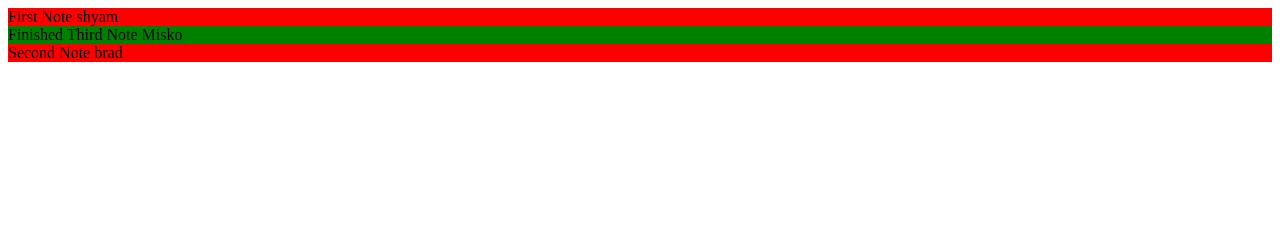
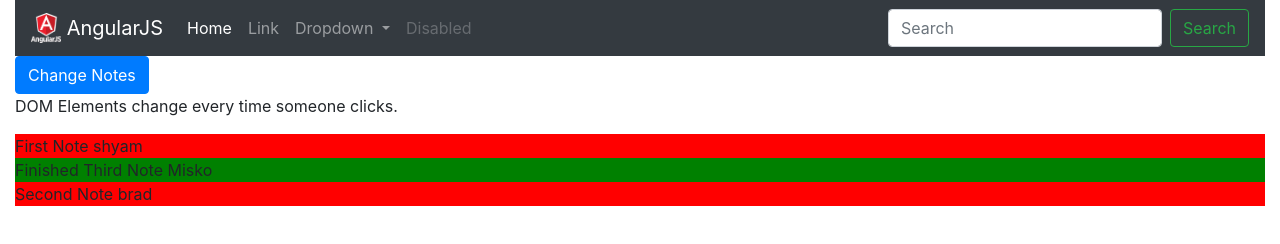
Before and after one commit to charliegdev/angularJS-sample, a website: page index.html in a window 1280 px wide. Drawn offline with nearby package versions, Linux system fonts and the light colour scheme.

Commit message:
Add Bootstrap styles.

```diff
--- a/index.html
+++ b/index.html
@@ -1,15 +1,69 @@
 <!DOCTYPE html>
-<html ng-app="notesApp">
+<html lang="en" ng-app="notesApp">
+
 <head>
+    <meta charset="utf-8">
+    <meta name="viewport" content="width=device-width, initial-scale=1, shrink-to-fit=no">
+    <link rel="stylesheet" href="https://maxcdn.bootstrapcdn.com/bootstrap/4.0.0/css/bootstrap.min.css" integrity="sha384-Gn5384xqQ1aoWXA+058RXPxPg6fy4IWvTNh0E263XmFcJlSAwiGgFAW/dAiS6JXm" crossorigin="anonymous">
+    <link rel="stylesheet" href="style.css">
+
     <title>Hello AngularJS</title>
-        <link rel="stylesheet" href="style.css">
-        <script src="/node_modules/angular/angular.js"></script>
 </head>
+
 <body ng-controller="MainCtrl as ctrl">
+    <div class="container-fluid">
+        <nav class="navbar navbar-expand-lg navbar-dark bg-dark">
+            <a class="navbar-brand" href="#">
+                <img src="logo.png" width="30" height="30" class="d-inline-block align-top" alt="">
+                AngularJS
+            </a>
+            <button class="navbar-toggler" type="button" data-toggle="collapse" data-target="#navbarSupportedContent" aria-controls="navbarSupportedContent" aria-expanded="false" aria-label="Toggle navigation">
+                <span class="navbar-toggler-icon"></span>
+            </button>
+
+            <div class="collapse navbar-collapse" id="navbarSupportedContent">
+                <ul class="navbar-nav mr-auto">
+                    <li class="nav-item active">
+                        <a class="nav-link" href="#">Home <span class="sr-only">(current)</span></a>
+                    </li>
+                    <li class="nav-item">
+                        <a class="nav-link" href="#">Link</a>
+                    </li>
+                    <li class="nav-item dropdown">
+                        <a class="nav-link dropdown-toggle" href="#" id="navbarDropdown" role="button" data-toggle="dropdown" aria-haspopup="true" aria-expanded="false">
+                          Dropdown
+                        </a>
+                        <div class="dropdown-menu" aria-labelledby="navbarDropdown">
+                            <a class="dropdown-item" href="#">Action</a>
+                            <a class="dropdown-item" href="#">Another action</a>
+                            <div class="dropdown-divider"></div>
+                            <a class="dropdown-item" href="#">Something else here</a>
+                        </div>
+                    </li>
+                    <li class="nav-item">
+                        <a class="nav-link disabled" href="#">Disabled</a>
+                    </li>
+                </ul>
+                <form class="form-inline my-2 my-lg-0">
+                    <input class="form-control mr-sm-2" type="search" placeholder="Search" aria-label="Search">
+                    <button class="btn btn-outline-success my-2 my-sm-0" type="submit">Search</button>
+                </form>
+            </div>
+        </nav>
+        <button type="button" class="btn btn-primary" ng-click="ctrl.changeNotes()">Change Notes</button>
+        <br />
+        <p>DOM Elements change every time someone clicks.</p>
         <div ng-repeat="(author, note) in ctrl.notes" ng-class="note.done ? 'done' : 'pending'">
             <span class="label">{{note.label}}</span>
             <span class="author" ng-bind="author"></span>
         </div>
+    </div>
+
+    <script src="/node_modules/angular/angular.js"></script>
     <script src="app.js"></script>
+    <script src="https://code.jquery.com/jquery-3.2.1.slim.min.js" integrity="sha384-KJ3o2DKtIkvYIK3UENzmM7KCkRr/rE9/Qpg6aAZGJwFDMVNA/GpGFF93hXpG5KkN" crossorigin="anonymous"></script>
+    <script src="https://cdnjs.cloudflare.com/ajax/libs/popper.js/1.12.9/umd/popper.min.js" integrity="sha384-ApNbgh9B+Y1QKtv3Rn7W3mgPxhU9K/ScQsAP7hUibX39j7fakFPskvXusvfa0b4Q" crossorigin="anonymous"></script>
+    <script src="https://maxcdn.bootstrapcdn.com/bootstrap/4.0.0/js/bootstrap.min.js" integrity="sha384-JZR6Spejh4U02d8jOt6vLEHfe/JQGiRRSQQxSfFWpi1MquVdAyjUar5+76PVCmYl" crossorigin="anonymous"></script>
 </body>
+
 </html>
```
Also changed, not shown: logo.png (added). Lines whose indentation alone changed are shown as unchanged.
